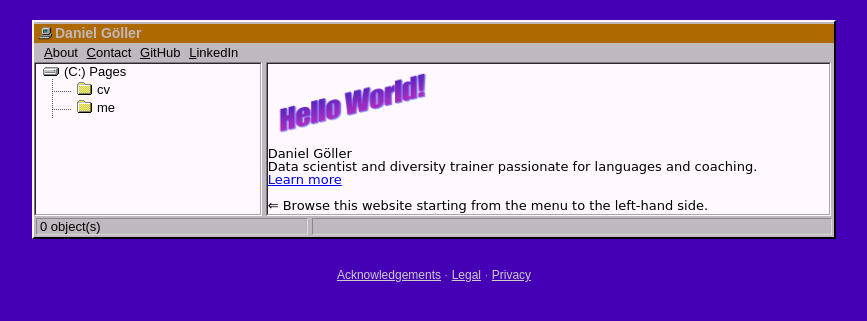
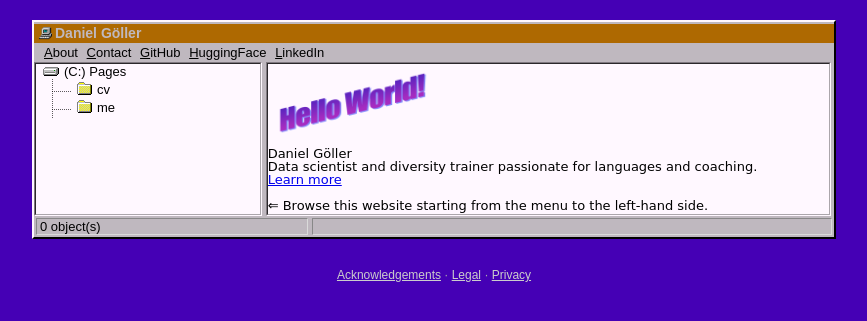
Before and after one commit to LelViLamp/LelViLamp.github.io, a Jekyll site: the page built from index.html, in a window 1280 px wide. Shown: the top 321 px of the page, without its empty margins (206-1073 px from the left). Built offline with Jekyll 4.4.1, drawn with Linux system fonts in a browser that asks for light colours.

Commit message:
topbar added link to HuggingFace Hub

```diff
--- a/_includes/topbar.html
+++ b/_includes/topbar.html
@@ -8,6 +8,9 @@
 	<a href="https://www.github.com/LelViLamp" target="_blank">
 		<li><u>G</u>itHub</li>
 	</a>
+	<a href="https://huggingface.co/LelViLamp" target="_blank">
+		<li><u>H</u>uggingFace</li>
+	</a>
 	<a href="https://www.linkedin.com/in/danielgoeller/" target="_blank">
 		<li><u>L</u>inkedIn</li>
 	</a>
```
Also changed, not shown: Gemfile.lock.
